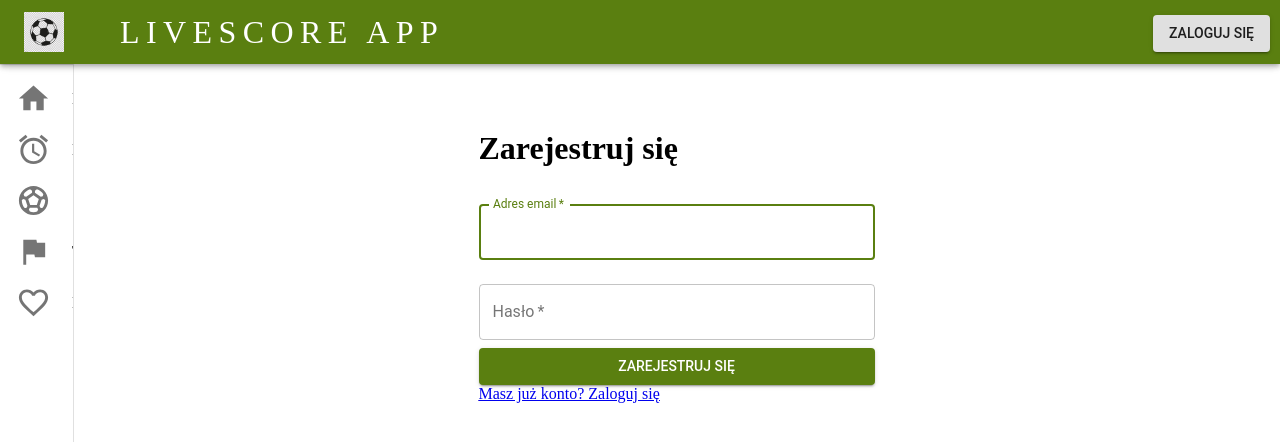
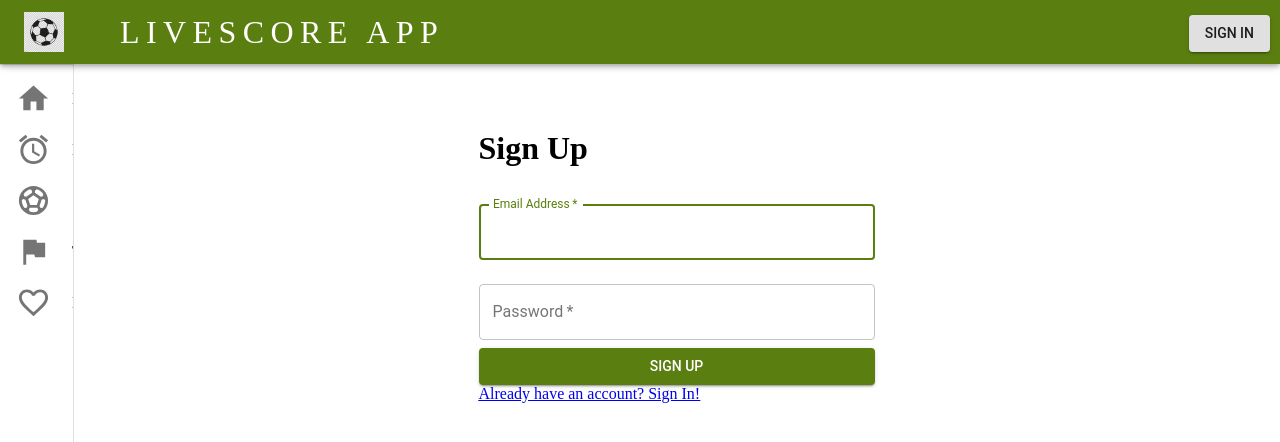
Before and after one commit to maciejlangowski/livescore-app, a React (Create React App) app in the folder livescore-app/: page /signup in a window 1280 px wide. Shown: the top 442 px of the page. Built offline with nearby package versions, Linux system fonts and the light colour scheme; no server answers.

Commit message:
Facebook signin added + other

```diff
--- a/livescore-app/package.json
+++ b/livescore-app/package.json
@@ -1,4 +1,5 @@
 {
+  "homepage": "http://maciejlangowski.github.io/livescore-app",
   "name": "livescore-app",
   "version": "0.1.0",
   "private": true,
@@ -17,6 +18,8 @@
     "react-scripts": "3.4.3"
   },
   "scripts": {
+    "predeploy": "npm run build",
+    "deploy": "gh-pages -d build",
     "start": "react-scripts start",
     "build": "react-scripts build",
     "test": "react-scripts test",
@@ -36,5 +39,8 @@
       "last 1 firefox version",
       "last 1 safari version"
     ]
+  },
+  "devDependencies": {
+    "gh-pages": "^3.1.0"
   }
 }
--- a/livescore-app/src/components/SignIn.js
+++ b/livescore-app/src/components/SignIn.js
@@ -1,7 +1,7 @@
 import React from 'react';
 import SignInEmail from './SignInEmail'
-import SignInGoogle from './SignInGoogle';
-// import SignInFacebook from './SignInFacebook';
+import SignInGoogleFacebook from './SignInGoogleFacebook';
+
 
 class SignIn extends React.Component {
     render() {
@@ -9,9 +9,7 @@ class SignIn extends React.Component {
             <div>
                 <SignInEmail />
                 <hr />
-                <SignInGoogle />
-                {/* <hr />
-                <SignInFacebook /> */}
+                <SignInGoogleFacebook />
             </div>
         )
     }
--- a/livescore-app/src/components/SignInButton.js
+++ b/livescore-app/src/components/SignInButton.js
@@ -2,6 +2,7 @@ import React from 'react';
 import Button from '@material-ui/core/Button';
 import { NavLink } from 'react-router-dom';
 import firebase from 'firebase';
+import styles from './styles.module.css';
 
 class SignInButton extends React.Component {
     state = {
@@ -29,15 +30,17 @@ class SignInButton extends React.Component {
 
     render() {
         return (
-            <div>
-                <div className='loggedUser'>
-                    {this.state.user && `Cześć ${this.state.user.email}`}
+            <div className={styles.userDiv}>
+                <div className={styles.loggedUser}>
+                    {
+                        this.state.user &&`Hello, ${firebase.auth().currentUser.displayName}.`
+                    }
                 </div>
 
                 {
                     this.state.user
-                        ? <Button color='default' variant='contained' onClick={this.handleOnSignOut} >Wyloguj się</Button>
-                        : <Button color='default' variant='contained' component={NavLink} to='/signin'>Zaloguj się</Button>
+                        ? <Button color='default' variant='contained' onClick={this.handleOnSignOut} >Sign Out</Button>
+                        : <Button color='default' variant='contained' component={NavLink} to='/signin'>Sign In</Button>
                 }
 
             </div>
--- a/livescore-app/src/components/SignInEmail.js
+++ b/livescore-app/src/components/SignInEmail.js
@@ -52,11 +52,11 @@ class SignInEmail extends React.Component {
                 })
                 .catch((error) => {
                     if(error.code === "auth/user-not-found") {
-                        alert("Podany użytkownik nie istnieje. Aby się zalogować, najpierw zarejestruj się.")
+                        alert("This user doesn't exist. If you want to log in - please sign up first.")
                     } else if (error.code === "auth/wrong-password") {
-                        alert("Podano błędne hasło.")
+                        alert("This password is wrong.")
                     } else if (error.code === "auth/invalid-email") {
-                        alert("Podano błędny adres e-mail.")
+                        alert("This email address is wrong.")
                     } else {
                         alert(error.message)
                     }
@@ -75,8 +75,8 @@ class SignInEmail extends React.Component {
                 <h1 className={styles.loginHeader}>
                     {
                         this.props.isSignUp
-                        ? "Zarejestruj się"
-                        : "Zaloguj się"
+                        ? "Sign Up"
+                        : "Sign In"
                     }
                 </h1>
                     <form noValidate onSubmit={this.handleOnSubmit}>
@@ -86,7 +86,7 @@ class SignInEmail extends React.Component {
                             required
                             fullWidth
                             id="email"
-                            label="Adres email"
+                            label="Email Address"
                             name="email"
                             autoComplete="email"
                             autoFocus
@@ -99,7 +99,7 @@ class SignInEmail extends React.Component {
                             required
                             fullWidth
                             name="password"
-                            label="Hasło"
+                            label="Password"
                             type="password"
                             id="password"
                             autoComplete="current-password"
@@ -112,15 +112,15 @@ class SignInEmail extends React.Component {
                             variant="contained"
                             color="primary"
                         >
-                            {this.props.isSignUp ? "Zarejestruj się" : "Zaloguj się"}
+                            {this.props.isSignUp ? "Sign Up" : "Sign In"}
 
                         </Button>
                         <Grid container>
                                 <Link href="#" variant="body2">
                                     {
                                         this.props.isSignUp
-                                        ? <Link to='/signin'>Masz już konto? Zaloguj się </Link>
-                                        : <Link to='/signup'>Nie masz jeszcze konta? Zarejestruj się </Link>
+                                        ? <Link to='/signin'>Already have an account? Sign In! </Link>
+                                        : <Link to='/signup'>Don't have an account yet? Sign Up! </Link>
                                     }
                                 </Link>
 
--- a/livescore-app/src/components/SignInGoogle.js
+++ b/livescore-app/src/components/SignInGoogleFacebook.js
@@ -11,7 +11,9 @@ class SignInGoogle extends React.Component {
     uiConfig = {
         signInFlow: "popup",
         signInOptions: [
-            firebase.auth.GoogleAuthProvider.PROVIDER_ID
+            firebase.auth.GoogleAuthProvider.PROVIDER_ID,
+            firebase.auth.FacebookAuthProvider.PROVIDER_ID,
+
         ],
         callbacks: {
             signInSuccess: () => false
@@ -35,6 +37,7 @@ class SignInGoogle extends React.Component {
                             uiConfig={this.uiConfig}
                             firebaseAuth={firebase.auth()}
                         />
+
                     )
                 }
             </div>
--- a/livescore-app/src/components/styles.module.css
+++ b/livescore-app/src/components/styles.module.css
@@ -24,5 +24,17 @@
     display: flex;
     position: absolute;
     top: 15px;
-    right: 10px
+    right: 10px;
 }
+
+.loggedUser {
+    padding-right: 50px;
+    font-size: 1.25rem;
+    position: relative;
+    top: 7px
+}
+
+.userDiv {
+    display: flex;
+    justify-content: space-between;
+}
```
Also changed, not shown: livescore-app/src/components/Navigation.js (+0 -9 lines), 1 other file (tests, documents, lock files or other folders).
